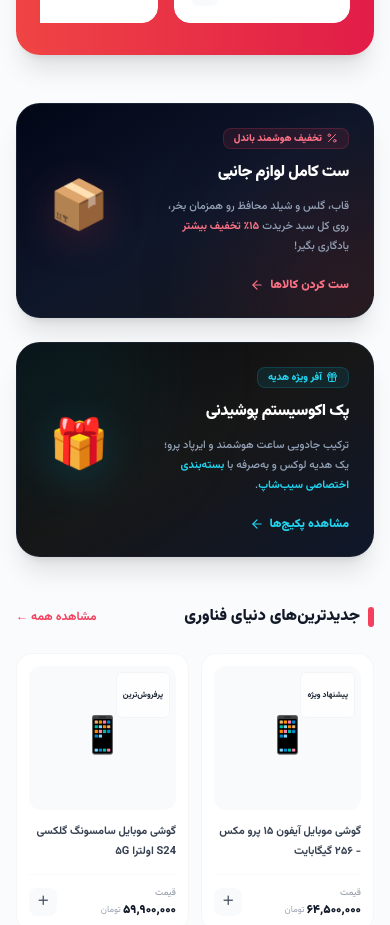
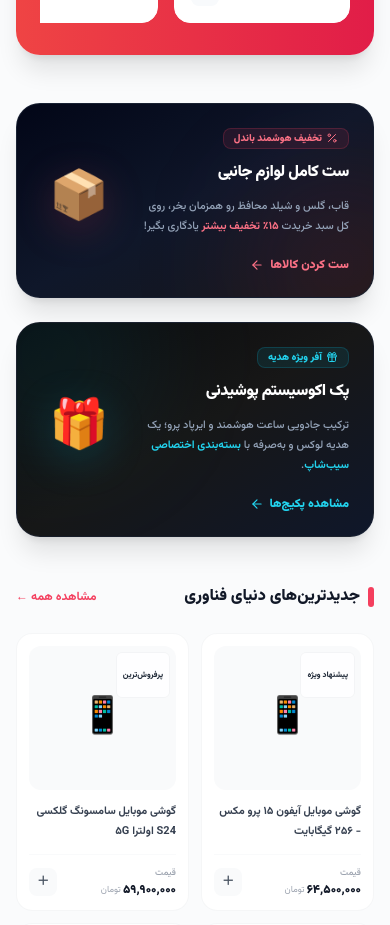
Before and after one commit to mohsenalz77/mini-shop-v2, a Next.js app: page / in a window 390 px wide. Shown: the part 1483-2408 px from the top of the page. Built offline with nearby package versions, Linux system fonts and the light colour scheme.

Commit message:
Update PromoBanners.js

```diff
--- a/src/components/PromoBanners.js
+++ b/src/components/PromoBanners.js
@@ -1,72 +1,53 @@
 "use client";
 
-import { Sparkles, ArrowLeft, Gift, Percent } from 'lucide-react';
+import { ArrowLeft, Gift, Percent } from 'lucide-react';
 
 export default function PromoBanners() {
   return (
+    // با اضافه کردن کلاس max-w-7xl mx-auto بنرها از حالت جمع‌شدگی در می‌آیند و کاملاً عریض و پررنگ تراز می‌شوند
     <div className="w-full px-4 md:px-8 my-8 relative z-10">
       <div className="max-w-7xl mx-auto grid grid-cols-1 md:grid-cols-2 gap-6">
 
-        {/* بنر اول: باندل اکسسوری */}
+        {/* بنر اول */}
         <div className="relative overflow-hidden rounded-3xl bg-gradient-to-br from-slate-950 via-slate-900 to-zinc-900 border border-slate-800/60 p-6 md:p-8 flex items-center justify-between group shadow-xl">
-          {/* افکت نوری آمبیانس پشت بنر */}
           <div className="absolute -right-16 -bottom-16 w-48 h-48 bg-rose-500/10 rounded-full blur-[60px] pointer-events-none transition-all duration-500 group-hover:bg-rose-500/20"></div>
 
-          <div className="flex flex-col items-start gap-3 relative z-10 max-w-[65%] text-right">
+          <div className="flex flex-col items-start gap-3 relative z-10 max-w-[70%] text-right">
             <div className="flex items-center gap-1 bg-rose-500/10 text-rose-400 border border-rose-500/20 px-2.5 py-0.5 rounded-lg text-[10px] font-black">
               <Percent className="w-3 h-3" />
               <span>تخفیف هوشمند باندل</span>
             </div>
-
-            <h3 className="text-base md:text-xl font-black text-white tracking-tight">
-              ست کامل لوازم جانبی
-            </h3>
-
+            <h3 className="text-base md:text-xl font-black text-white tracking-tight">ست کامل لوازم جانبی</h3>
             <p className="text-slate-400 text-[11px] md:text-xs leading-5 font-medium">
               قاب، گلس و شیلد محافظ رو همزمان بخر، روی کل سبد خریدت <span className="text-rose-400 font-bold">۱۵٪ تخفیف بیشتر</span> یادگاری بگیر!
             </p>
-
             <button className="mt-2 flex items-center gap-1.5 text-xs font-black text-rose-400 hover:text-rose-300 transition group/btn">
               <span>ست کردن کالاها</span>
               <ArrowLeft className="w-3.5 h-3.5 transition-transform group-hover/btn:-translate-x-1" />
             </button>
           </div>
-
-          {/* آیکون یا المان گرافیکی سمت چپ بنر */}
-          <div className="text-5xl md:text-6xl select-none filter drop-shadow-[0_10px_20px_rgba(244,63,94,0.2)] transform group-hover:scale-110 group-hover:rotate-3 transition duration-300 pl-2">
-            📦
-          </div>
+          <div className="text-5xl md:text-6xl select-none filter drop-shadow-[0_10px_20px_rgba(244,63,94,0.2)] transform group-hover:scale-110 group-hover:rotate-3 transition duration-300 pl-2">📦</div>
         </div>
 
-        {/* بنر دوم: پک هدیه گجت‌ها */}
+        {/* بنر دوم */}
         <div className="relative overflow-hidden rounded-3xl bg-gradient-to-br from-zinc-950 via-neutral-900 to-slate-900 border border-slate-800/60 p-6 md:p-8 flex items-center justify-between group shadow-xl">
-          {/* افکت نوری آمبیانس پشت بنر دوم */}
           <div className="absolute -left-16 -top-16 w-48 h-48 bg-cyan-500/10 rounded-full blur-[60px] pointer-events-none transition-all duration-500 group-hover:bg-cyan-500/20"></div>
 
-          <div className="flex flex-col items-start gap-3 relative z-10 max-w-[65%] text-right">
+          <div className="flex flex-col items-start gap-3 relative z-10 max-w-[70%] text-right">
             <div className="flex items-center gap-1 bg-cyan-500/10 text-cyan-400 border border-cyan-500/20 px-2.5 py-0.5 rounded-lg text-[10px] font-black">
               <Gift className="w-3 h-3" />
               <span>آفر ویژه هدیه</span>
             </div>
-
-            <h3 className="text-base md:text-xl font-black text-white tracking-tight">
-              پک اکوسیستم پوشیدنی
-            </h3>
-
+            <h3 className="text-base md:text-xl font-black text-white tracking-tight">پک اکوسیستم پوشیدنی</h3>
             <p className="text-slate-400 text-[11px] md:text-xs leading-5 font-medium">
               ترکیب جادویی ساعت هوشمند و ایرپاد پرو؛ یک هدیه لوکس و به‌صرفه با <span className="text-cyan-400 font-bold">بسته‌بندی اختصاصی سیب‌شاپ</span>.
             </p>
-
             <button className="mt-2 flex items-center gap-1.5 text-xs font-black text-cyan-400 hover:text-cyan-300 transition group/btn">
               <span>مشاهده پکیج‌ها</span>
               <ArrowLeft className="w-3.5 h-3.5 transition-transform group-hover/btn:-translate-x-1" />
             </button>
           </div>
-
-          {/* آیکون یا المان گرافیکی سمت چپ بنر دوم */}
-          <div className="text-5xl md:text-6xl select-none filter drop-shadow-[0_10px_20px_rgba(6,182,212,0.2)] transform group-hover:scale-110 group-hover:-rotate-3 transition duration-300 pl-2">
-            🎁
-          </div>
+          <div className="text-5xl md:text-6xl select-none filter drop-shadow-[0_10px_20px_rgba(6,182,212,0.2)] transform group-hover:scale-110 group-hover:-rotate-3 transition duration-300 pl-2">🎁</div>
         </div>
 
       </div>
```
